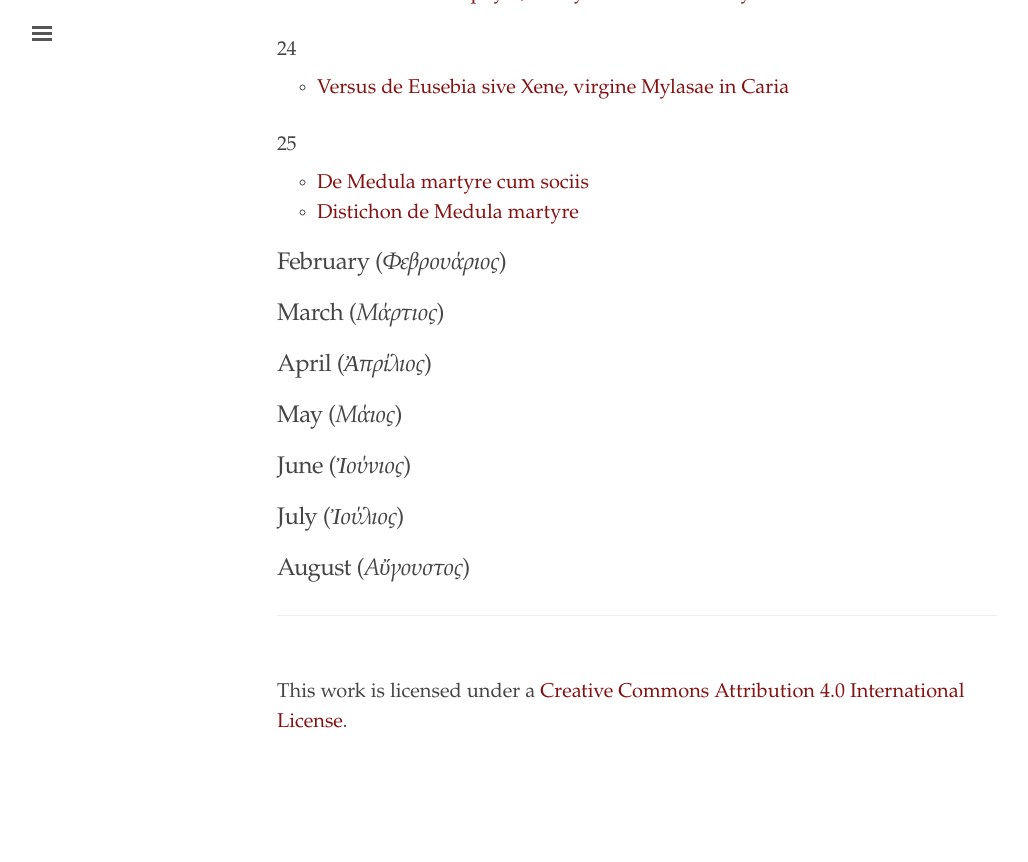
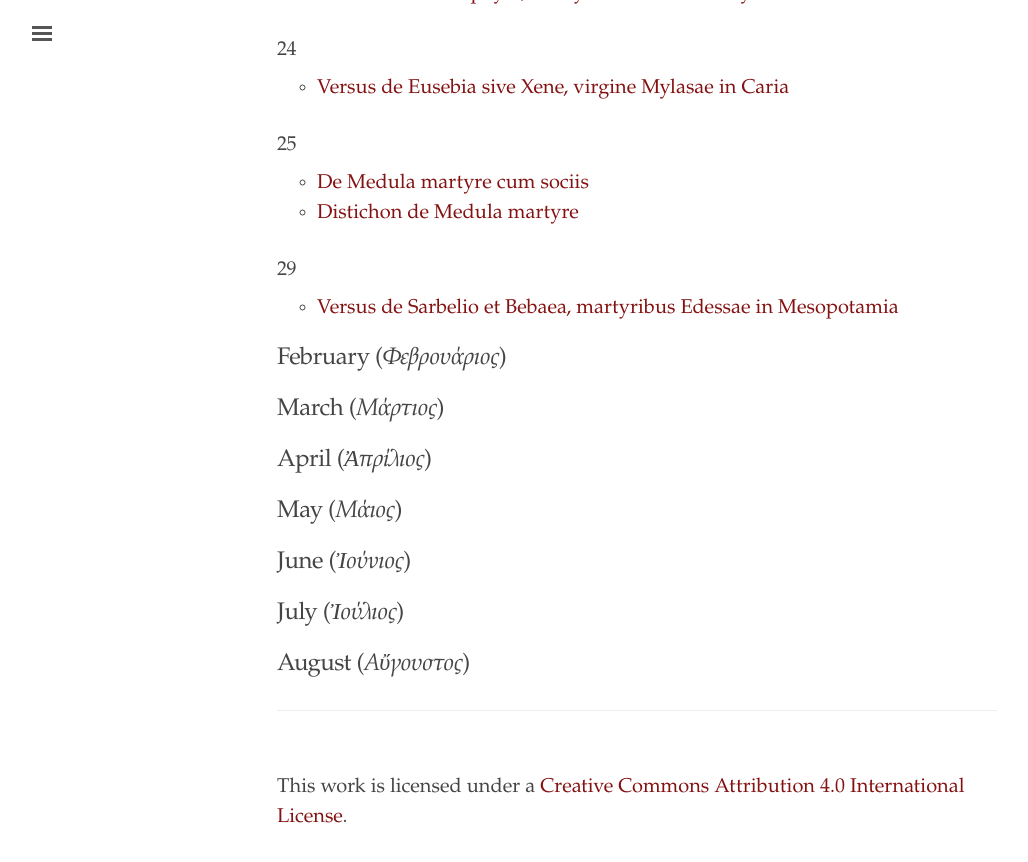
Before and after one commit to cjkoepke1/greek-hagiography, a Jekyll site: the page built from index.md, in a window 1280 px wide and 900 px high, scrolled down 1044 px. Shown: the top 862 px of the window, without its empty margins (3-1031 px from the left). Built offline with Jekyll 4.4.1, drawn with Linux system fonts in a browser that asks for light colours; before the commit the page ends 1861 px from its top, so only the background shows below that.

Commit message:
Added Versus de Sarbelio et Bebaea

```diff
--- a/index.md
+++ b/index.md
@@ -45,6 +45,10 @@ title: "Greek Hagiography"
 - [De Medula martyre cum sociis](https://cjkoepke1.github.io/greek-hagiography/texts/de-medula-martyre)
 - [Distichon de Medula martyre](https://cjkoepke1.github.io/greek-hagiography/texts/distichon-de-medula-martyre)
 
+### 29
+
+- [Versus de Sarbelio et Bebaea, martyribus Edessae in Mesopotamia](https://cjkoepke1.github.io/greek-hagiography/texts/versus-de-sarbelio-et-bebaea)
+
 ## February (*Φεβρουάριος*)
 
 ## March (*Μάρτιος*)
```
